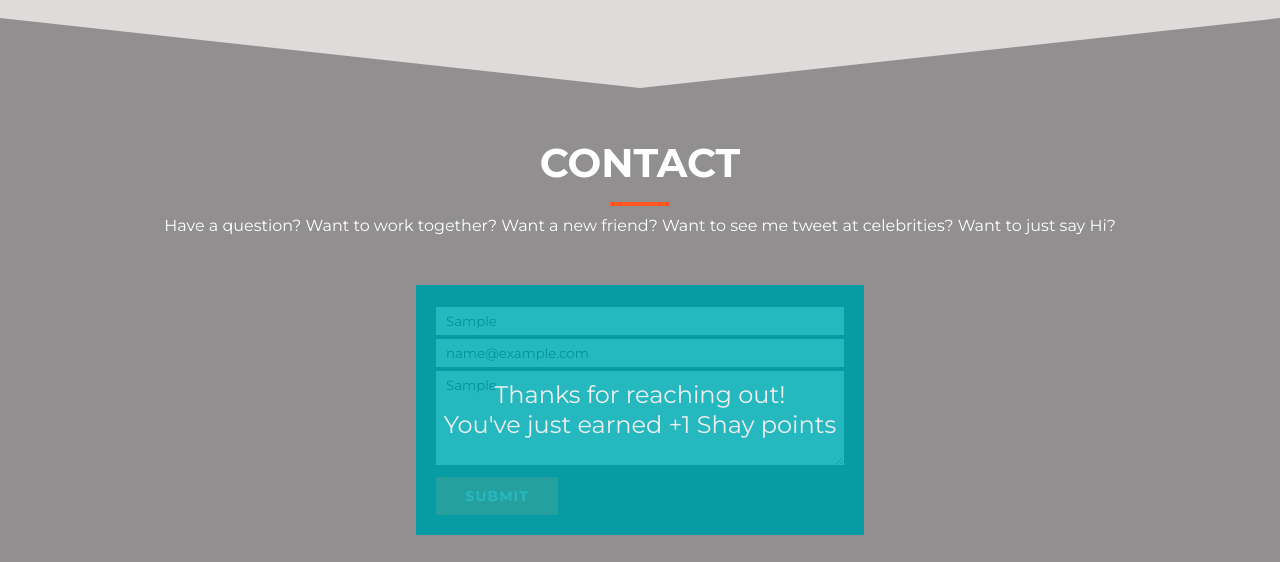
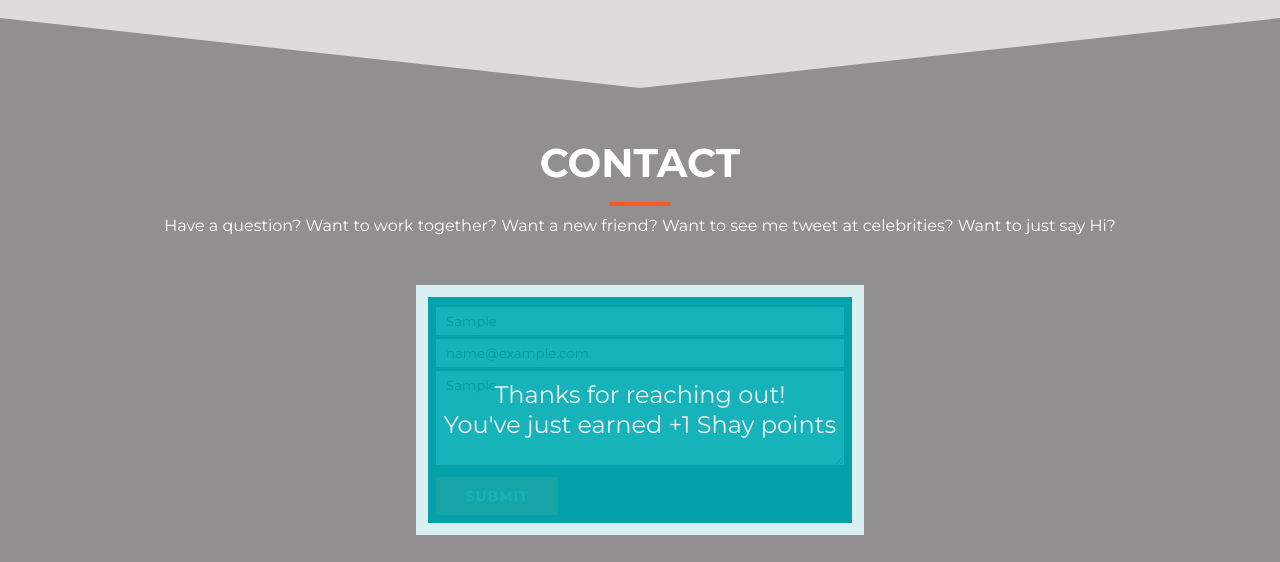
Before and after one commit to shayfitz1/shaychapman, a plain HTML site: page index.html in a window 1280 px wide. Both pictures are taken after typing "Sample", "name@example.com", "Sample" into the empty fields and a click on the input 497 px from the left and 2887 px from the top of the page. Shown: the part 2392-2954 px from the top of the page. Drawn offline with Linux system fonts and the light colour scheme.

Commit message:
Update contact.css

```diff
--- a/contact.css
+++ b/contact.css
@@ -115,11 +115,13 @@ textarea{
 
 #thank-you{
     position: absolute;
+    box-sizing: border-box;
     width: 100%;
     height: 100%;
     top: 0;
     left: 0;
-    background-color: rgba(0, 172, 181, 0.856);
+    background-color: rgba(0, 172, 181, 0.911);
+    border: 12px solid rgba(255, 255, 255, 0.842);
     color: #eeeeee;
     display: none;
     align-items: center;
```
